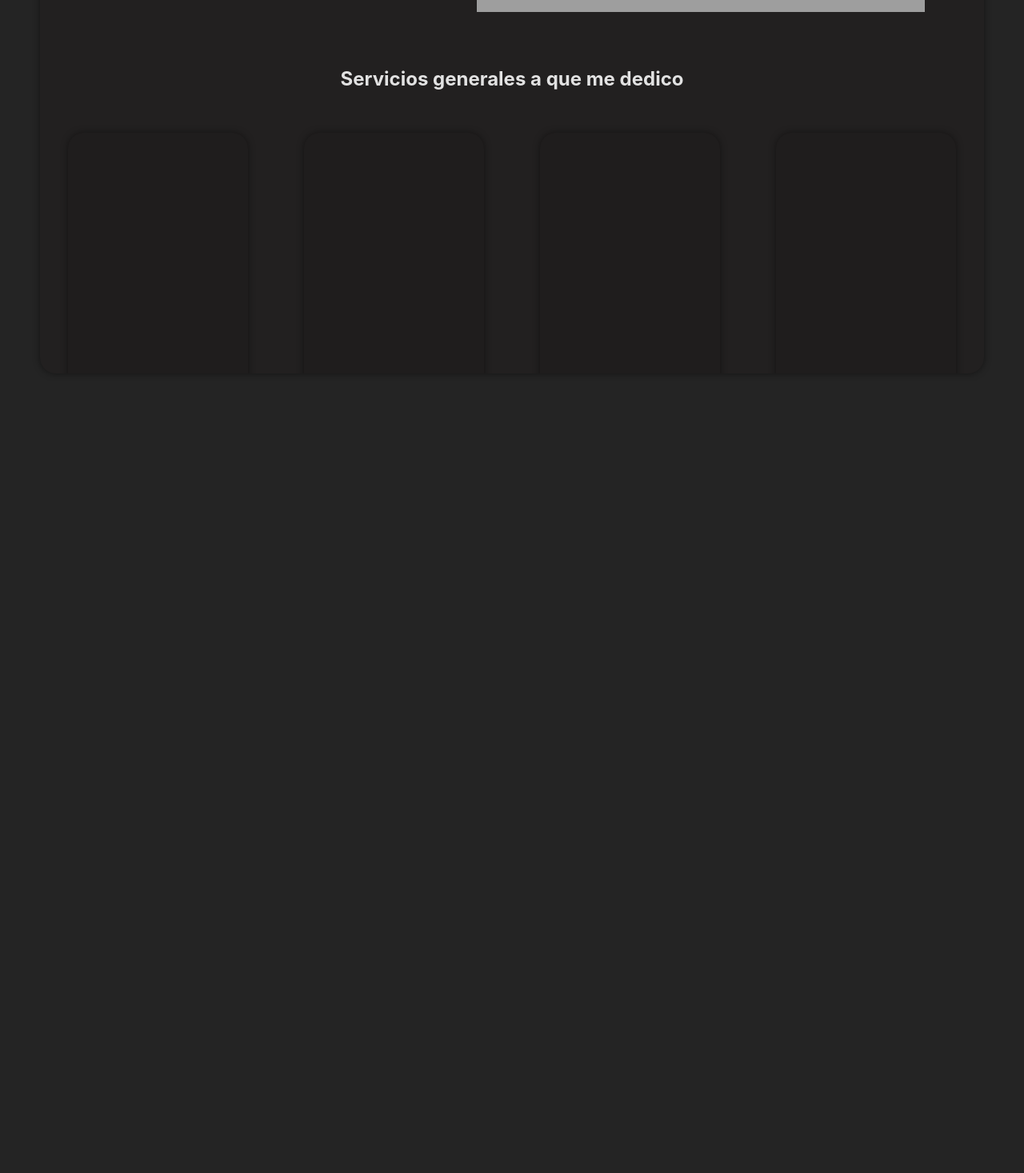
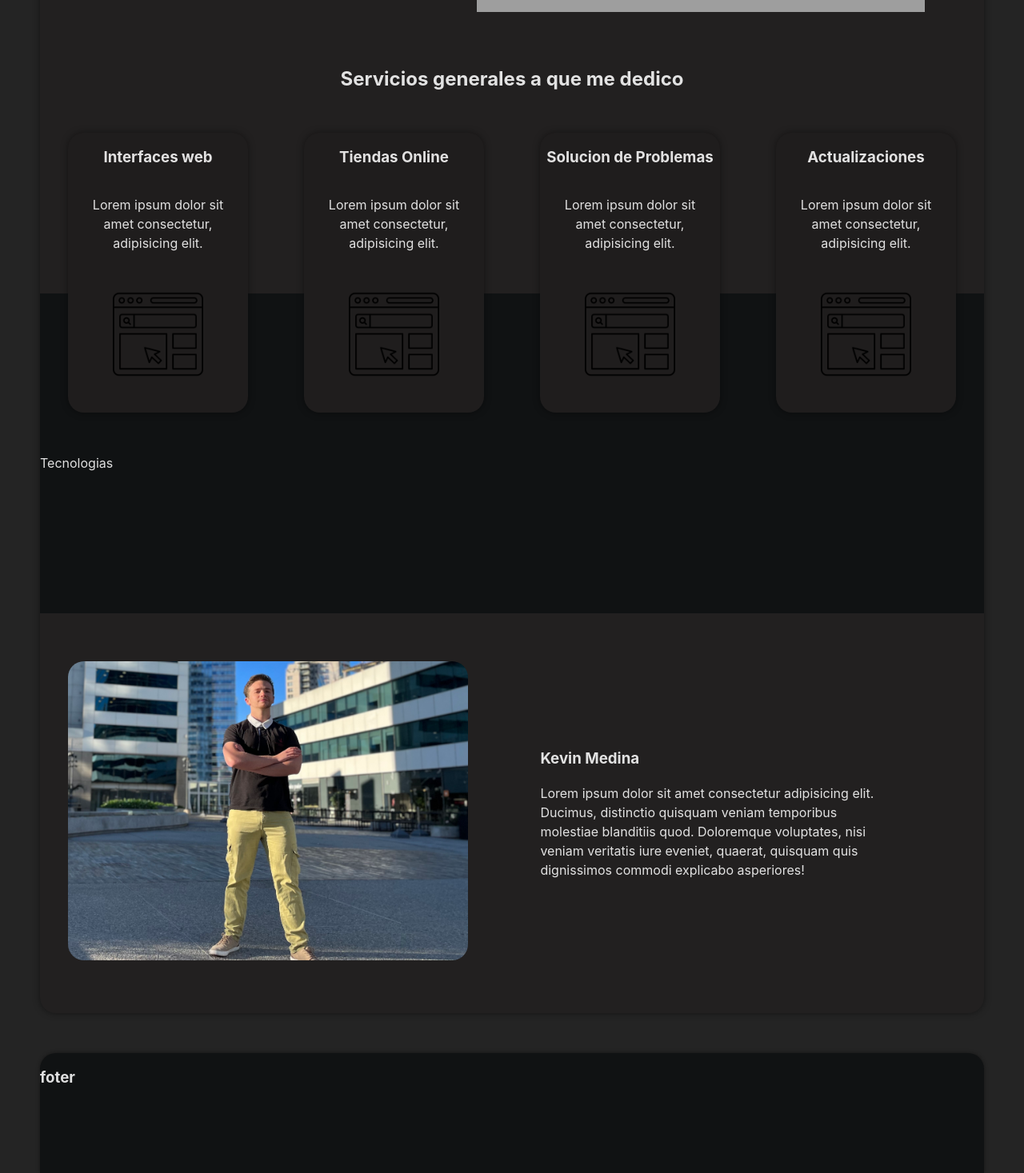
Before and after one commit to kevinnicolasmrdev/my-website, a React (Vite) app in the folder client/: page / in a window 1280 px wide. Shown: the part 431-1898 px from the top of the page at 80% size. Before the commit the page ends 908 px from the top, so only its background shows below. Built offline with nearby package versions, Linux system fonts and the light colour scheme; grey boxes are pictures that could not be loaded.

Commit message:
Front
Cambios esteticos, creacion del Footer y retoques en la home

Esta semana el foco esta en desarrollo frontend con interfaz html css

```diff
--- a/client/src/App.jsx
+++ b/client/src/App.jsx
@@ -12,6 +12,7 @@ import ProtectedRoute from './ProtectedRoute.jsx'
 import PortfolioPage from './pages/Portfolio.jsx'
 import { ProjectProvider } from './contexto/ProjectContext.jsx'
 import NavBar from './components/NavBar.jsx'
+import Footer from './components/Footer.jsx'
 import './styles/app.css'
 
 
@@ -36,6 +37,7 @@ function App() {
                 <Route path="/add-project" element={<ProjectFormPage />} />
               </Route>
             </Routes>
+            <Footer/>
           </main>
         </BrowserRouter>
       </ProjectProvider>
--- /dev/null
+++ b/client/src/components/Footer.jsx
@@ -0,0 +1,11 @@
+import './componentStyle/footer.css'
+
+function Footer() {
+  return (
+    <div className='footerGeneralContainer'>
+        <h3>foter</h3>
+    </div>
+  )
+}
+
+export default Footer
--- /dev/null
+++ b/client/src/components/componentStyle/footer.css
@@ -0,0 +1,11 @@
+
+
+.footerGeneralContainer{
+    width: 100%;
+    margin-top: 50px;
+    height: 150px;
+    border-radius: 20px 20px 0 0;
+    background-color: rgb(16, 18, 19);
+    box-shadow: 0 0 5px 0 rgba(0, 0, 0, 0.418);
+    display: flex;
+}
--- a/client/src/pages/HomePage.jsx
+++ b/client/src/pages/HomePage.jsx
@@ -1,4 +1,6 @@
 import './pagesStyle/homePage.css'
+import InterfacesWeb from './media/image/sitio-web.png'
+import aboutMe from './media/image/kevinmedina.jpeg'
 
 function HomePage() {
   return (
@@ -25,16 +27,48 @@ function HomePage() {
         </div>
         <div className='serviceContainerGeneral'>
           <div className='serviceContainer'>
-            <div className='service'></div>
+            <div className='service'>
+              <h3>Interfaces web</h3>
+              <p>Lorem ipsum dolor sit amet consectetur, adipisicing elit.</p>
+              <img src={InterfacesWeb}/>
+            </div>
           </div>
           <div className='serviceContainer'>
-            <div className='service'></div>
+            <div className='service'>
+            <h3>Tiendas Online</h3>
+            <p>Lorem ipsum dolor sit amet consectetur, adipisicing elit.</p>
+            <img src={InterfacesWeb}/>
+            </div>
           </div>
           <div className='serviceContainer'>
-            <div className='service'></div>
+            <div className='service'>
+            <h3>Solucion de Problemas</h3>
+            <p>Lorem ipsum dolor sit amet consectetur, adipisicing elit.</p>
+            <img src={InterfacesWeb}/>
+            </div>
           </div>
           <div className='serviceContainer'>
-            <div className='service'></div>
+            <div className='service'>
+            <h3>Actualizaciones</h3>
+            <p>Lorem ipsum dolor sit amet consectetur, adipisicing elit.</p>
+            <img src={InterfacesWeb}/>
+            </div>
+          </div>
+        </div>
+      </section>
+      <section className='sectionTecnologias'>
+        Tecnologias
+      </section>
+      <section className='sectionAboutMe'>
+        <div className='imgContainerAboutMe'>
+          <div className='imgContainer'>
+            <img src={aboutMe }alt='kevinMedina'/>
+          </div>
+        </div>
+        <div className='textContainerAboutMe'>
+          <div className='aboutMe'>
+            <h3>Kevin Medina</h3>
+            <p>Lorem ipsum dolor sit amet consectetur adipisicing elit. Ducimus, distinctio quisquam veniam temporibus molestiae blanditiis quod. Doloremque voluptates, nisi veniam veritatis iure eveniet, quaerat, quisquam quis dignissimos commodi explicabo asperiores!</p>
           </div>
         </div>
       </section>
--- a/client/src/pages/pagesStyle/homePage.css
+++ b/client/src/pages/pagesStyle/homePage.css
@@ -59,7 +59,7 @@
 
 .sectionServices{
     width: 100%;
-    height: 400px;
+    height: 300px;
     display: flex;
     flex-direction: column;
     margin-top: 10px;
@@ -68,7 +68,7 @@
 
 .serviceContainerGeneral{
     display: flex;
-    height: 100%;
+    height: 350px;
     width: 100%;
 }
 .serviceContainer{
@@ -83,6 +83,21 @@
     border-radius: 20px;
     background-color: rgb(31, 29, 29);
     box-shadow: 0 0 10px 0 rgba(0, 0, 0, 0.425);
+    display: flex;
+    flex-direction: column;
+    align-items: center;
+    && h3{
+        text-align: center;
+    }
+    && p{
+        text-align: center;
+        padding: 0px 15px;
+    }
+    && img{
+        padding-top: 30px;
+        width: 50%;
+
+    }
 }
 
 
@@ -91,3 +106,57 @@
     justify-content: center;
     align-items: center;
 }
+
+
+
+/* Section About Me*/
+
+
+.sectionAboutMe{
+    width: 100%;
+    height: 500px;
+    display: flex;
+}
+
+.imgContainerAboutMe{
+    width: 50%;
+    height: 100%;
+    display: flex;
+    align-items: center;
+    padding: 0% 3%;
+
+}
+
+.imgContainer{
+    width: 90%;
+    overflow: hidden;
+    && img{
+        width: 100%;
+        border-radius: 20px;
+    }
+}
+
+
+
+
+.textContainerAboutMe{
+    width: 50%;
+    height: 100%;
+    display: flex;
+    align-items: center;
+}
+
+.aboutMe{
+    padding: 10% 20%  10% 0%;
+}
+
+
+
+/* Section Tecnologias */
+
+.sectionTecnologias{
+    padding-top: 200px;
+    width: 100%;
+    height: 200px;
+    background-color: rgb(16, 18, 19);
+}
--- a/client/src/styles/app.css
+++ b/client/src/styles/app.css
@@ -5,5 +5,5 @@
 
 
 .containerMain{
-    padding: 10px 50px;
+    padding: 10px 50px 0px 50px;
 }
```
Also changed, not shown: client/src/pages/media/image/kevinmedina.jpeg (added), client/src/pages/media/image/sitio-web.png (added).
